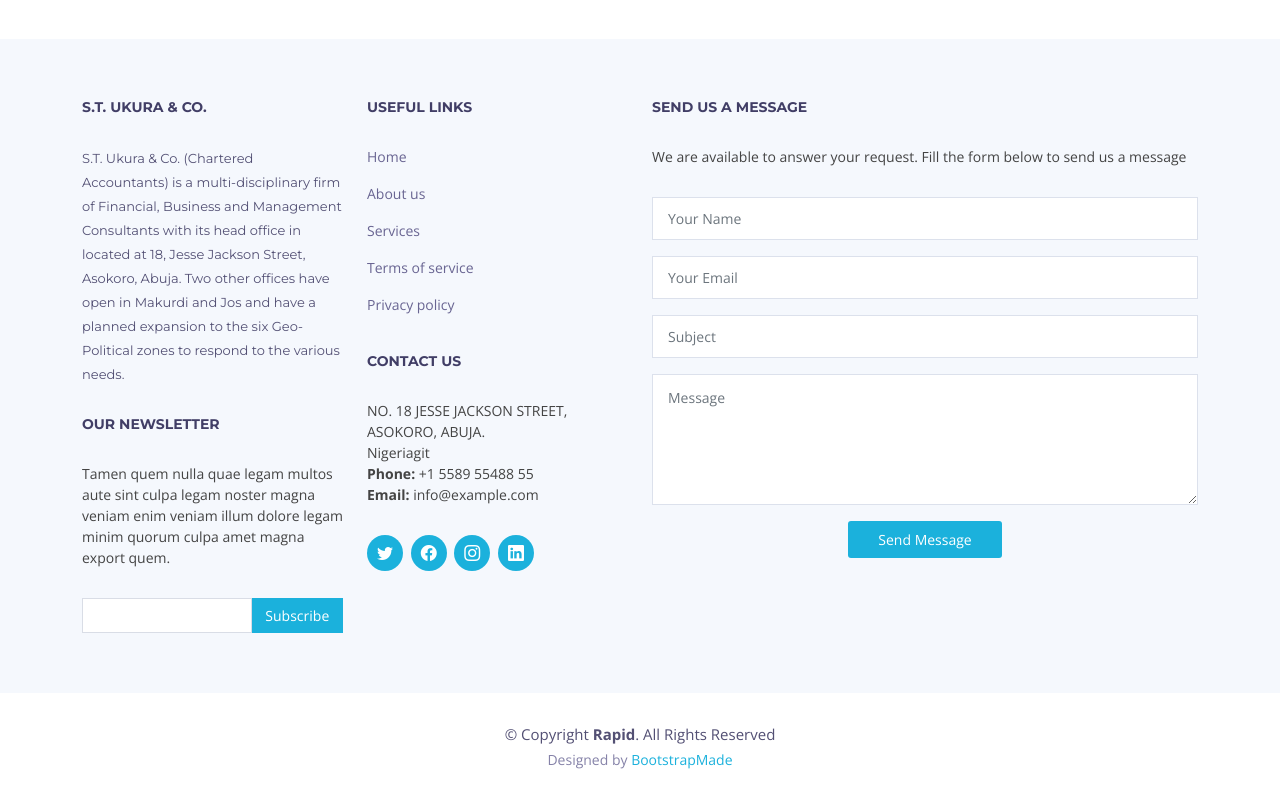
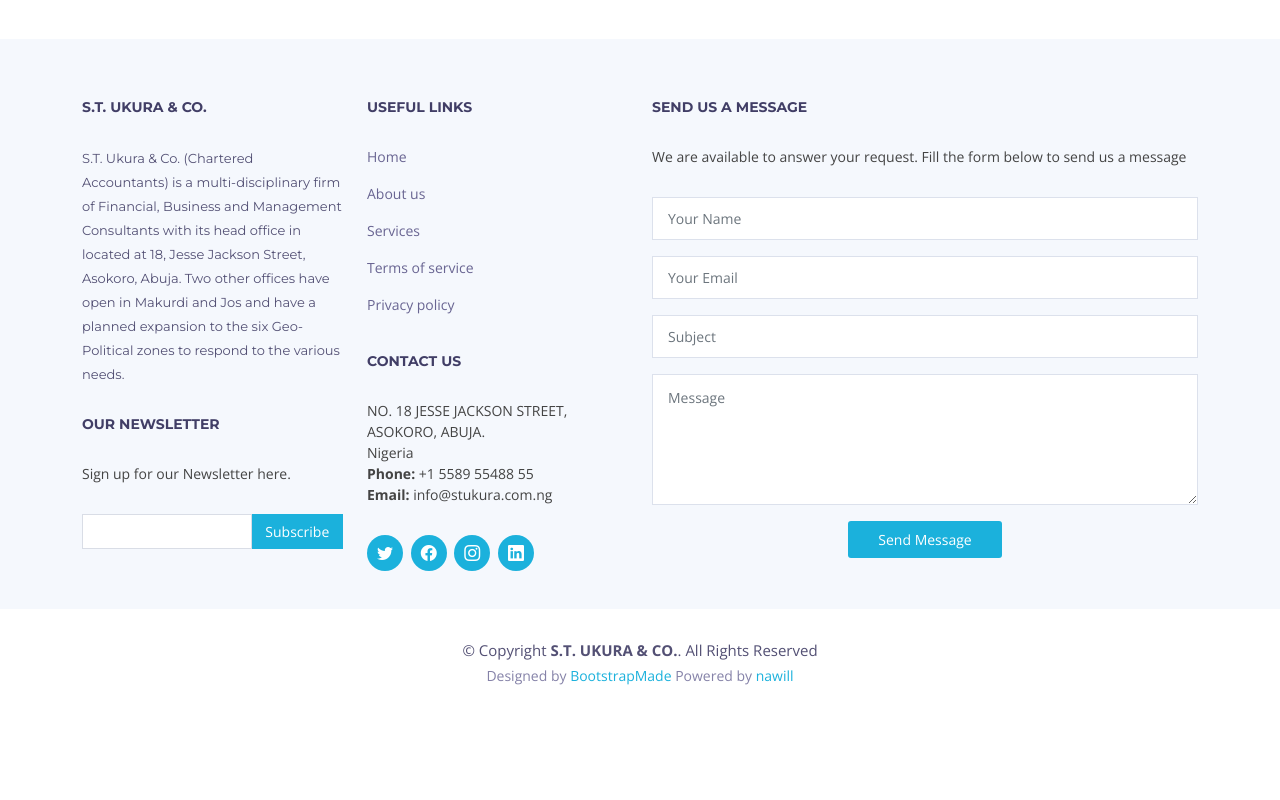
Before and after one commit to nawilltech/stukura, a plain HTML site: page index.html in a window 1280 px wide. Shown: the part 3904-4704 px from the top of the page. After the commit the page ends 4620 px from the top, so only its background shows below. Drawn offline with nearby package versions, Linux system fonts and the light colour scheme.

Commit message:
latest commit

```diff
--- a/index.html
+++ b/index.html
@@ -10,8 +10,8 @@
   <meta content="S.T. Ukura & Co., Chartered Accountants," name="keywords">
 
   <!-- Favicons -->
-  <link href="assets/img/favicon.png" rel="icon">
-  <link href="assets/img/apple-touch-icon.png" rel="apple-touch-icon">
+  <!-- <link href="assets/img/favicon.png" rel="icon">
+  <link href="assets/img/apple-touch-icon.png" rel="apple-touch-icon"> -->
 
   <!-- Google Fonts -->
   <link href="https://fonts.googleapis.com/css?family=Open+Sans:300,300i,400,400i,600,600i,700,700i|Montserrat:300,400,500,600,700" rel="stylesheet">
@@ -670,7 +670,7 @@
 
                 <div class="footer-newsletter">
                   <h4>Our Newsletter</h4>
-                  <p>Tamen quem nulla quae legam multos aute sint culpa legam noster magna veniam enim veniam illum dolore legam minim quorum culpa amet magna export quem.</p>
+                  <p> Sign up for our Newsletter here. </p>
                   <form action="" method="post">
                     <input type="email" name="email"><input type="submit" value="Subscribe">
                   </form>
@@ -697,9 +697,9 @@
 
                     NO. 18 JESSE JACKSON STREET,<br>
                     ASOKORO, ABUJA.<br>
-                    Nigeriagit  <br>
+                    Nigeria  <br>
                     <strong>Phone:</strong> +1 5589 55488 55<br>
-                    <strong>Email:</strong> info@example.com<br>
+                    <strong>Email:</strong> info@stukura.com.ng<br>
                   </p>
                 </div>
 
@@ -757,7 +757,7 @@
 
     <div class="container">
       <div class="copyright">
-        &copy; Copyright <strong>Rapid</strong>. All Rights Reserved
+        &copy; Copyright <strong>S.T. UKURA & CO.</strong>. All Rights Reserved
       </div>
       <div class="credits">
         <!--
@@ -766,7 +766,7 @@
         Licensing information: https://bootstrapmade.com/license/
         Purchase the pro version with working PHP/AJAX contact form: https://bootstrapmade.com/buy/?theme=Rapid
       -->
-        Designed by <a href="https://bootstrapmade.com/">BootstrapMade</a>
+        Designed by <a href="https://bootstrapmade.com/">BootstrapMade</a> Powered by <a href="http://nawill.tech">nawill</a>
       </div>
     </div>
   </footer><!-- End  Footer -->
```
